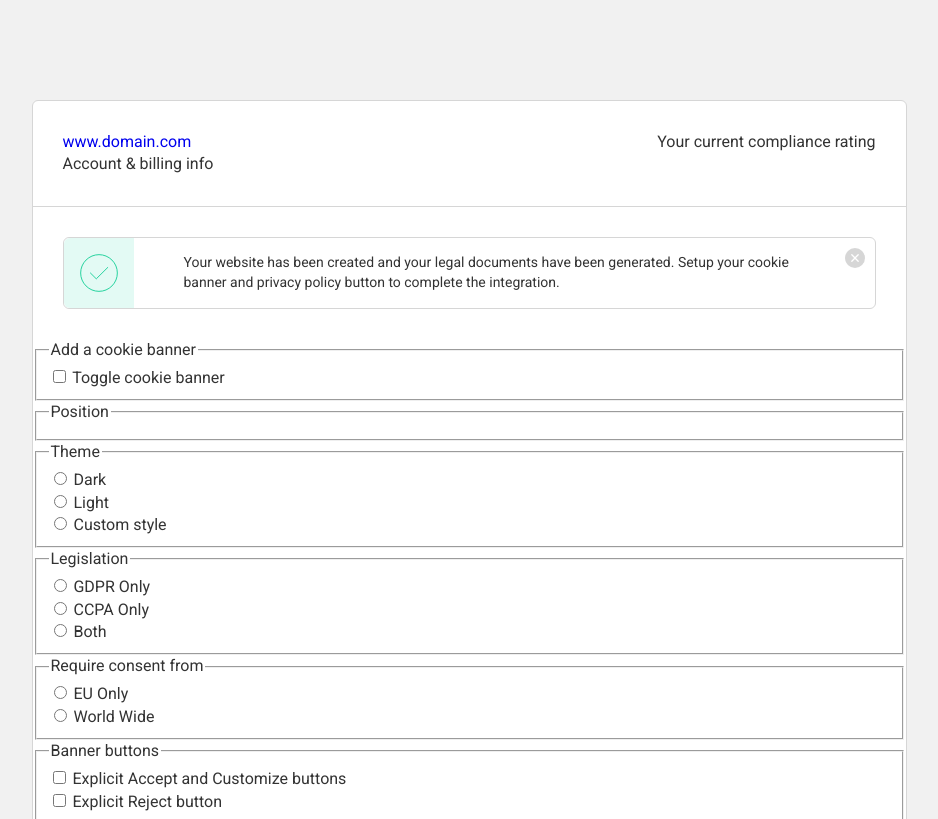
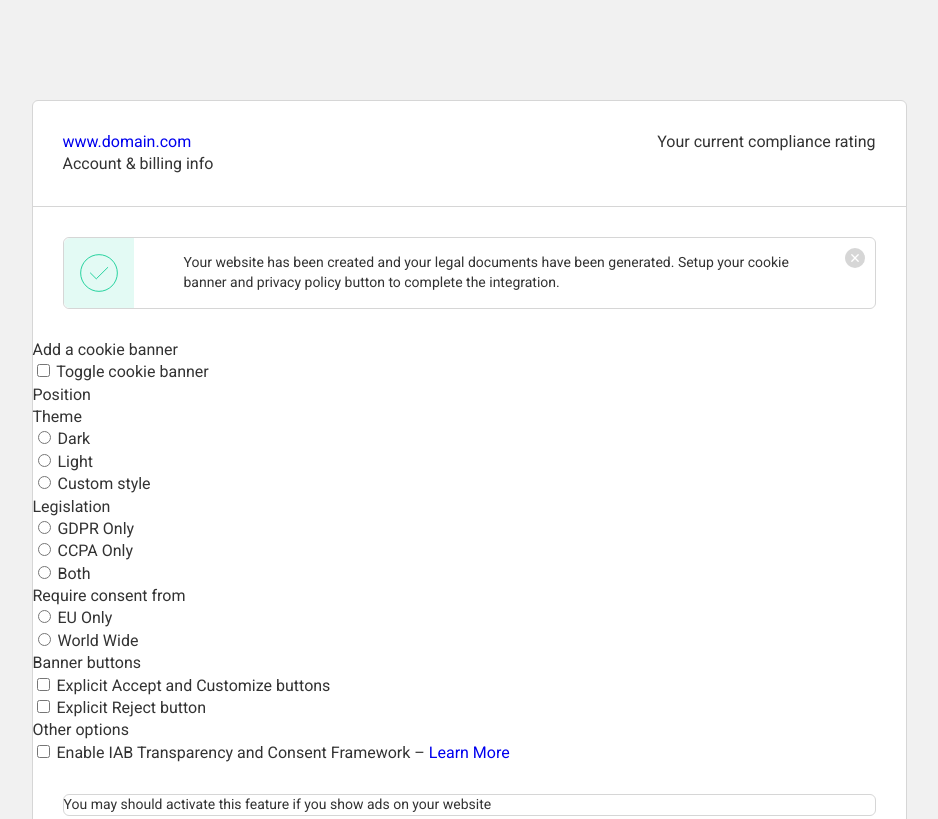
Before and after one commit to lauraraggi/iubenda-test, a website built with Parcel: page src/index.html in a window 1280 px wide. Shown: the top 819 px of the page, without its empty margins (171-1109 px from the left). Built offline with nearby package versions, Linux system fonts and the light colour scheme.

Commit message:
Added reset styles form form elements

```diff
--- a/src/scss/base/_reset.scss
+++ b/src/scss/base/_reset.scss
@@ -3,17 +3,29 @@ html {
   font-size: 16px;
 }
 
-*, *:before, *:after {
+*,
+*:before,
+*:after {
   box-sizing: inherit;
 }
 
-body, h1, h2, h3, h4, h5, h6, p, ol, ul {
+body,
+h1,
+h2,
+h3,
+h4,
+h5,
+h6,
+p,
+ol,
+ul {
   margin: 0;
   padding: 0;
   font-weight: normal;
 }
 
-ol, ul {
+ol,
+ul {
   list-style: none;
 }
 
@@ -21,3 +33,10 @@ img {
   max-width: 100%;
   height: auto;
 }
+
+fieldset,
+legend {
+  border: 0;
+  margin: 0;
+  padding: 0;
+}
```
